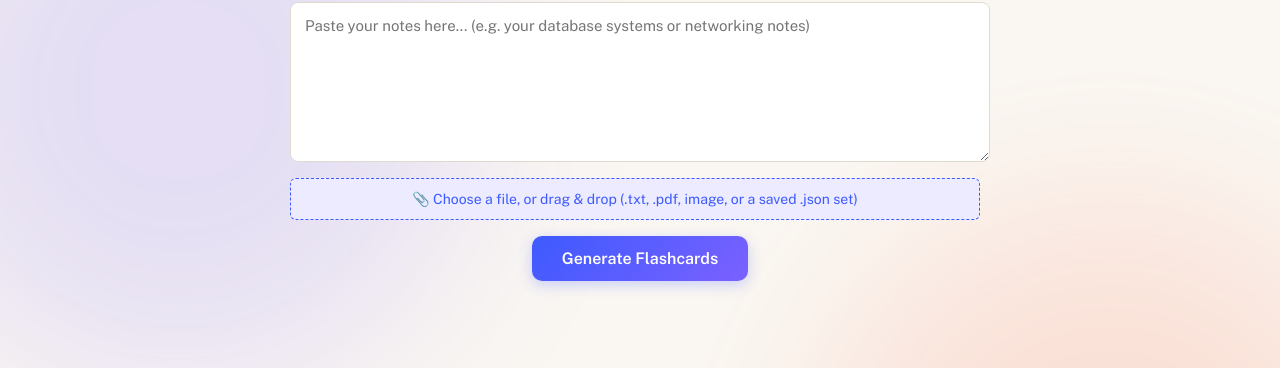
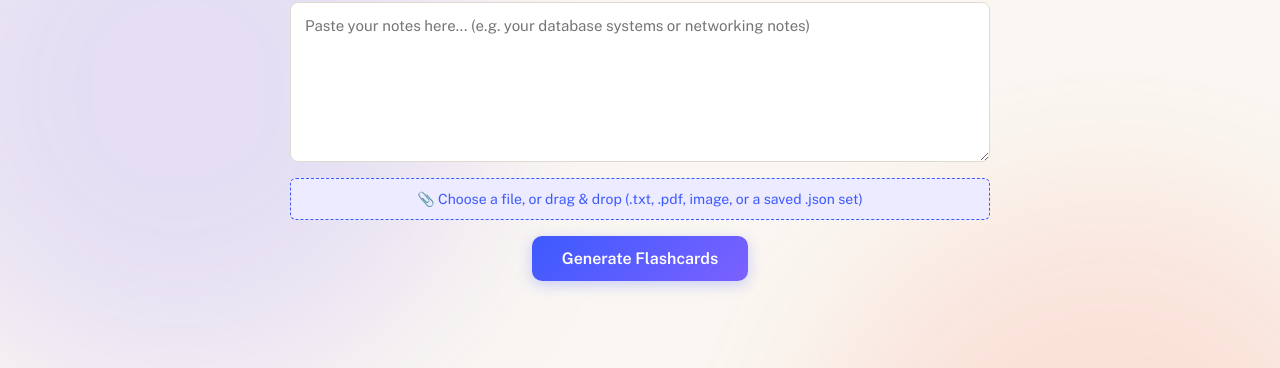
Before and after one commit to BakiTheGoat/ai-flashcards, a Flask app: page / in a window 1280 px wide. Shown: the part 127-495 px from the top of the page. Run offline with Flask 3, Linux system fonts and the light colour scheme.

Commit message:
fix upload box not reaching full width due to empty filename span

```diff
--- a/static/style.css
+++ b/static/style.css
@@ -357,6 +357,10 @@ textarea:focus {
   font-size: 12px;
   font-family: var(--font-mono);
   color: var(--text-muted);
+}
+
+.file-name:empty {
+  display: none;
 }
 
 button {
```
